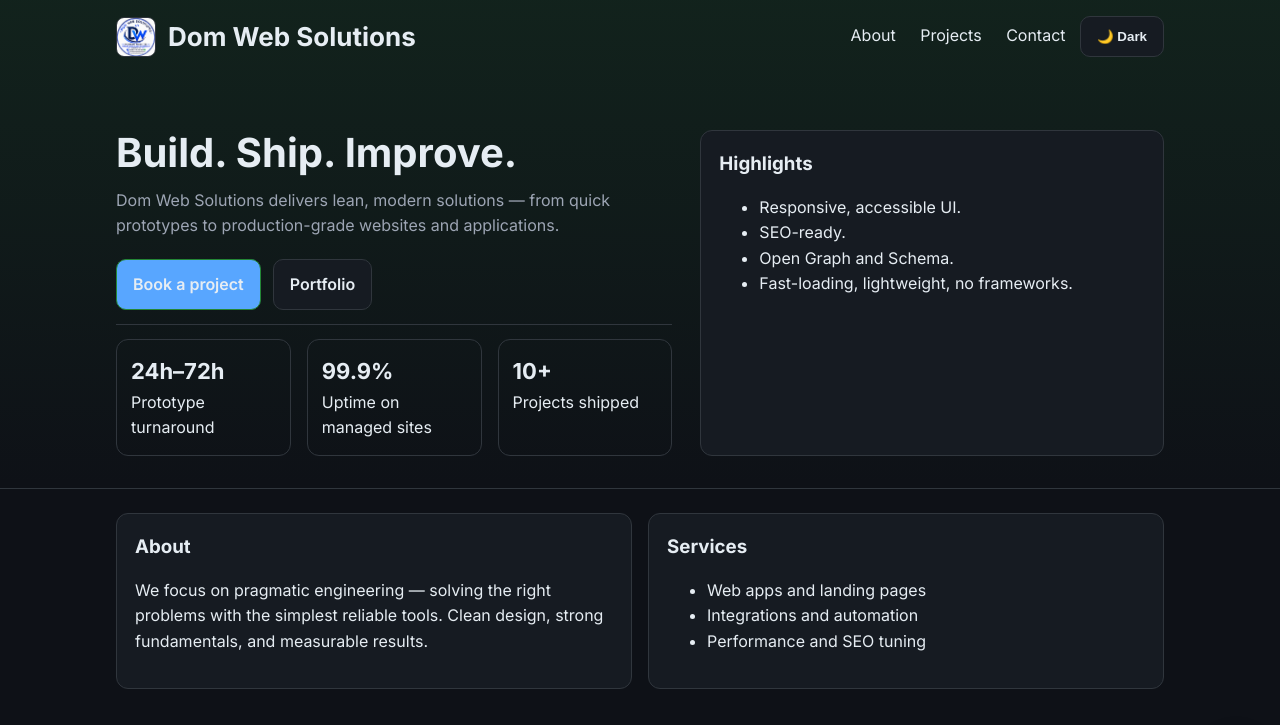
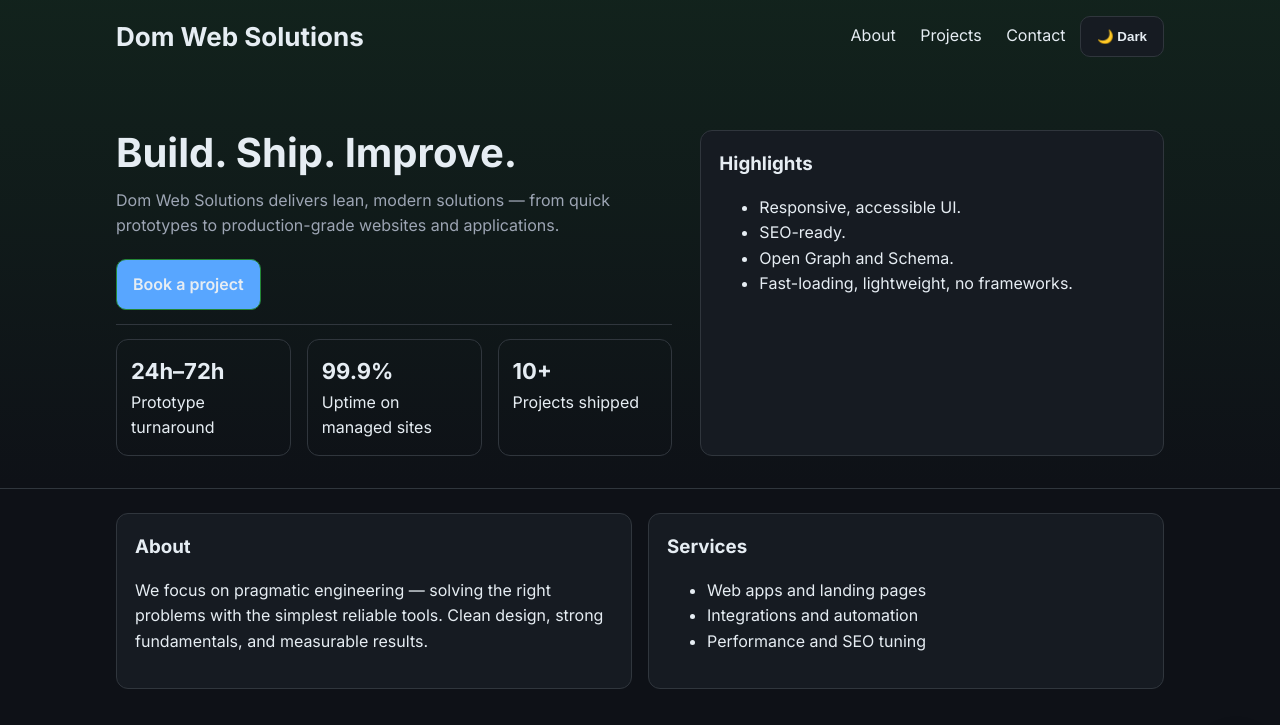
Before and after one commit to domgit2017/domwebsolutions, a plain HTML site: page index.html in a window 1280 px wide. Shown: the top 725 px of the page. Drawn offline with Linux system fonts and the light colour scheme.

Commit message:
Update index.html

```diff
--- a/index.html
+++ b/index.html
@@ -202,10 +202,6 @@ Global Software Company
     <header>
       <div class="nav">
         <div class="brand">
-          <img
-            src="images/domwebsolutions oficial logo.png"
-            alt="Dom Web Solutions logo"
-          />
           <h1>Dom Web Solutions</h1>
         </div>
 
@@ -230,7 +226,6 @@ Global Software Company
               href="https://wa.me/254114200609?text=Hello,%20Can I%20book%20a project!"
               >Book a project</a
             >
-            <a class="btn" href="#work">Portfolio</a>
           </div>
           <div class="divider"></div>
           <div class="kpis">
```
